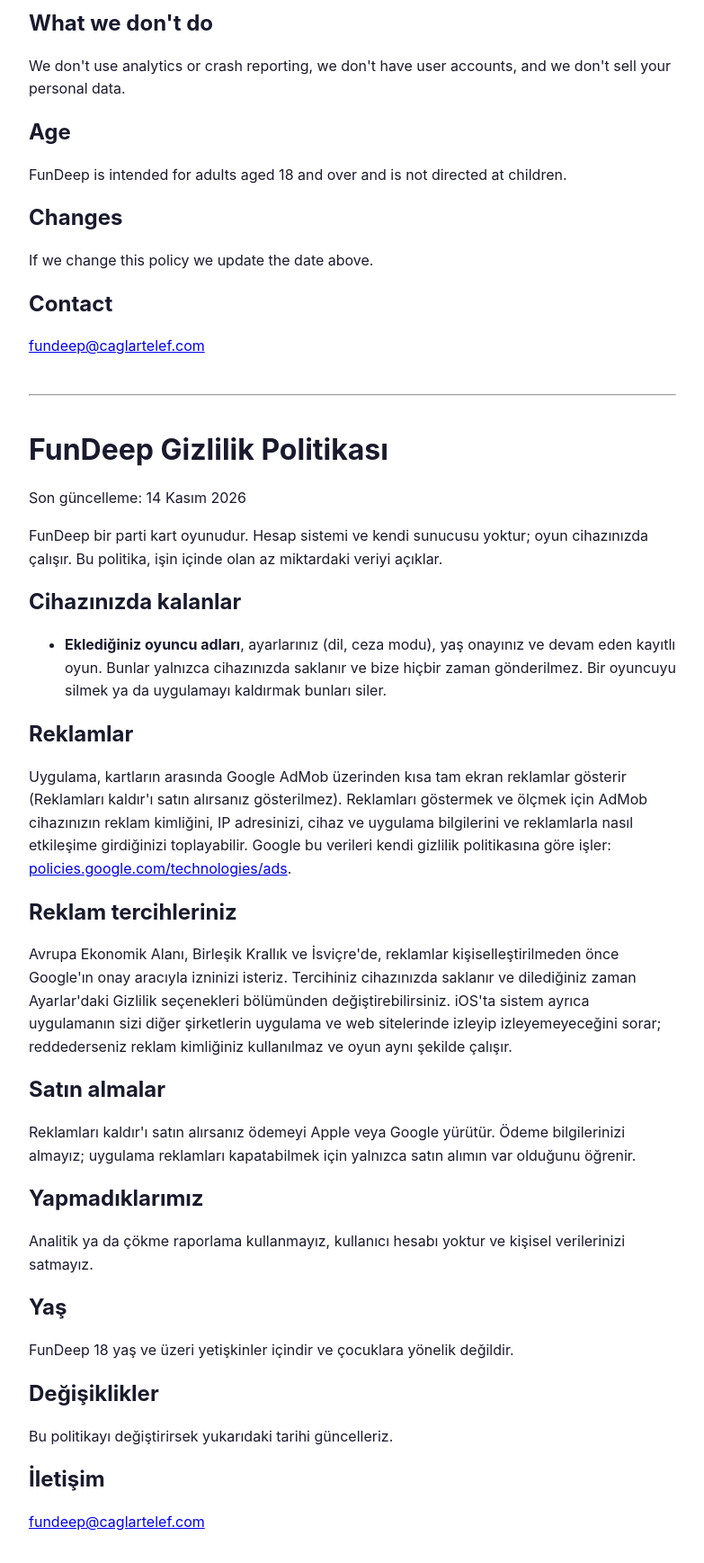
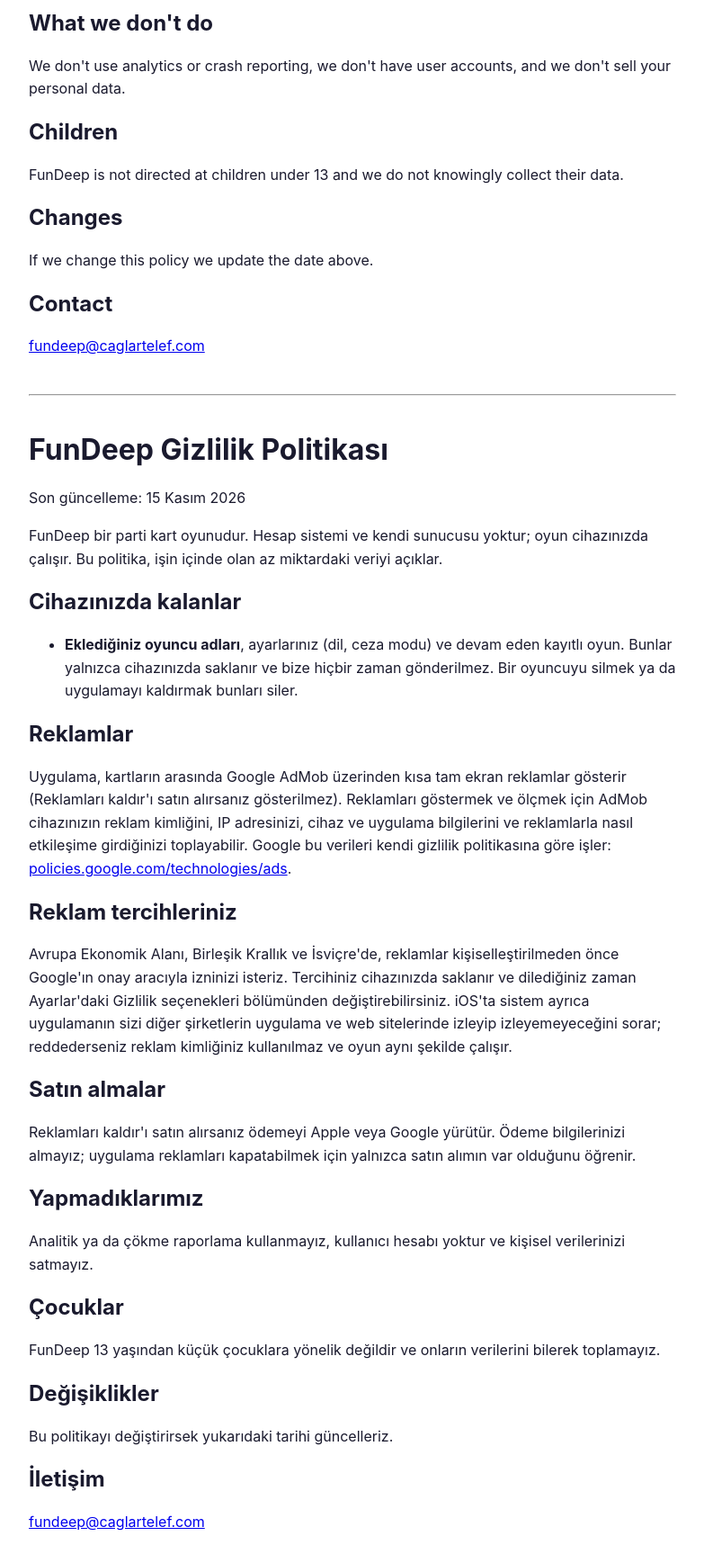
Before and after one commit to caglartelef/fundeep-privacy, a plain HTML site: page index.html in a window 1280 px wide. Shown: the part 880-2617 px from the top of the page at 90% size, without its empty margins (248-1031 px from the left). Drawn offline with Linux system fonts and the light colour scheme.

Commit message:
Update index.html

```diff
--- a/index.html
+++ b/index.html
@@ -14,12 +14,12 @@
 <p><a href="#tr">Türkçe</a> · <a href="support/">Support / Destek</a></p>
 
 <h1>FunDeep Privacy Policy</h1>
-<p>Last updated: 14 November 2026</p>
+<p>Last updated: 15 November 2026</p>
 <p>FunDeep is a party card game. It has no accounts and no servers of its own: the game runs on your device. This policy explains the little data that is involved.</p>
 
 <h2>What stays on your device</h2>
 <ul>
-  <li><strong>Player names</strong> you add, your settings (language, penalty mode), your age confirmation and a saved game in progress. These are stored only on your device and are never sent to us. Removing a player or deleting the app removes them.</li>
+  <li><strong>Player names</strong> you add, your settings (language, penalty mode) and a saved game in progress. These are stored only on your device and are never sent to us. Removing a player or deleting the app removes them.</li>
 </ul>
 
 <h2>Advertising</h2>
@@ -34,8 +34,8 @@
 <h2>What we don't do</h2>
 <p>We don't use analytics or crash reporting, we don't have user accounts, and we don't sell your personal data.</p>
 
-<h2>Age</h2>
-<p>FunDeep is intended for adults aged 18 and over and is not directed at children.</p>
+<h2>Children</h2>
+<p>FunDeep is not directed at children under 13 and we do not knowingly collect their data.</p>
 
 <h2>Changes</h2>
 <p>If we change this policy we update the date above.</p>
@@ -46,12 +46,12 @@
 <hr>
 
 <h1 id="tr">FunDeep Gizlilik Politikası</h1>
-<p>Son güncelleme: 14 Kasım 2026</p>
+<p>Son güncelleme: 15 Kasım 2026</p>
 <p>FunDeep bir parti kart oyunudur. Hesap sistemi ve kendi sunucusu yoktur; oyun cihazınızda çalışır. Bu politika, işin içinde olan az miktardaki veriyi açıklar.</p>
 
 <h2>Cihazınızda kalanlar</h2>
 <ul>
-  <li><strong>Eklediğiniz oyuncu adları</strong>, ayarlarınız (dil, ceza modu), yaş onayınız ve devam eden kayıtlı oyun. Bunlar yalnızca cihazınızda saklanır ve bize hiçbir zaman gönderilmez. Bir oyuncuyu silmek ya da uygulamayı kaldırmak bunları siler.</li>
+  <li><strong>Eklediğiniz oyuncu adları</strong>, ayarlarınız (dil, ceza modu) ve devam eden kayıtlı oyun. Bunlar yalnızca cihazınızda saklanır ve bize hiçbir zaman gönderilmez. Bir oyuncuyu silmek ya da uygulamayı kaldırmak bunları siler.</li>
 </ul>
 
 <h2>Reklamlar</h2>
@@ -66,8 +66,8 @@
 <h2>Yapmadıklarımız</h2>
 <p>Analitik ya da çökme raporlama kullanmayız, kullanıcı hesabı yoktur ve kişisel verilerinizi satmayız.</p>
 
-<h2>Yaş</h2>
-<p>FunDeep 18 yaş ve üzeri yetişkinler içindir ve çocuklara yönelik değildir.</p>
+<h2>Çocuklar</h2>
+<p>FunDeep 13 yaşından küçük çocuklara yönelik değildir ve onların verilerini bilerek toplamayız.</p>
 
 <h2>Değişiklikler</h2>
 <p>Bu politikayı değiştirirsek yukarıdaki tarihi güncelleriz.</p>
```
